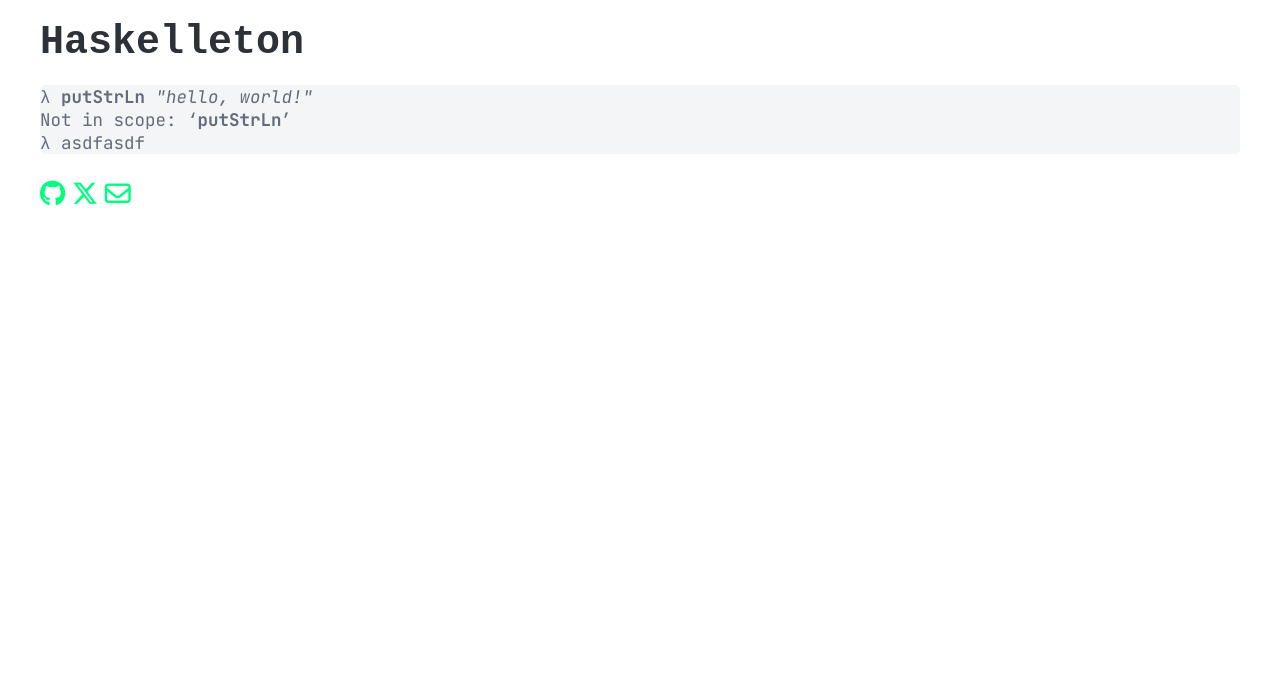
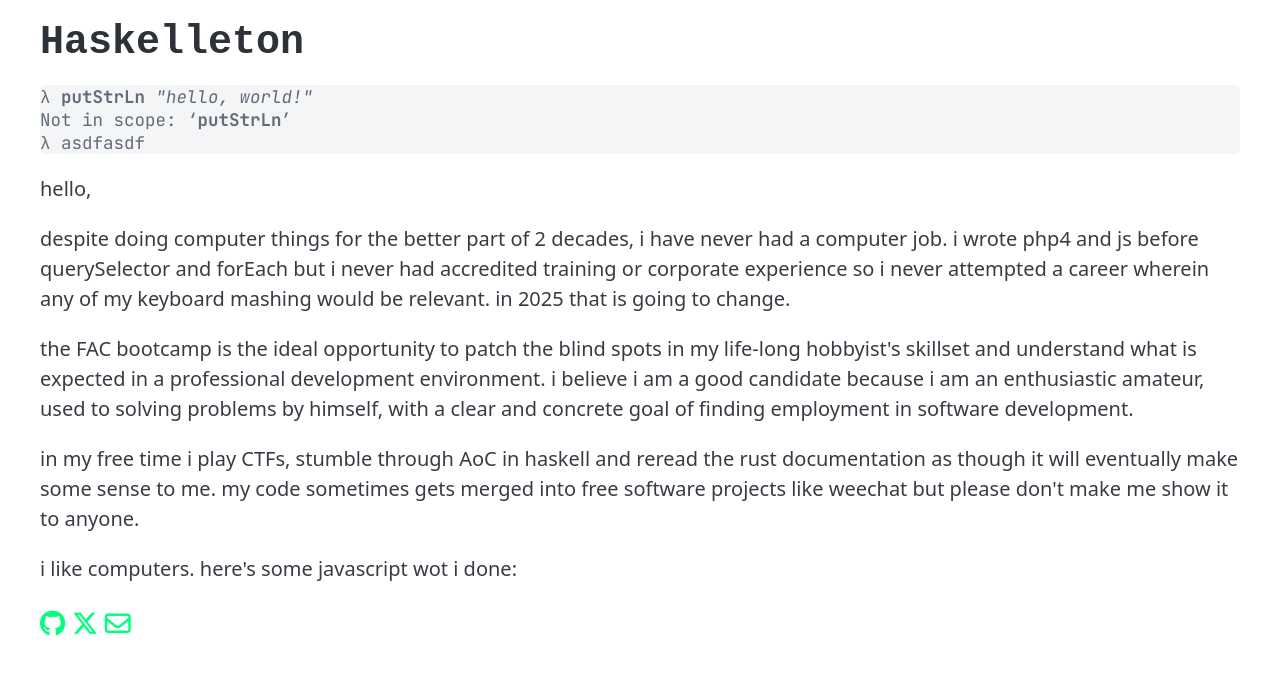
Before and after one commit to Haskelleton/haskelleton.github.io, a plain HTML site: page index.html in a window 1280 px wide. Drawn offline with nearby package versions, Linux system fonts and the light colour scheme; a web font is replaced by a local one.

Commit message:
fleshing out at the 11th hour for submission

```diff
--- a/index.html
+++ b/index.html
@@ -17,6 +17,15 @@
       <pre>λ <b>putStrLn</b> <em>"hello, world!"</em>
 Not in scope: ‘<b>putStrLn</b>’
 λ asdfasdf<span>█</span></pre>
+      <div>
+        <p>hello,</p>
+        <p>despite doing computer things for the better part of 2 decades, i have never had a computer job. i wrote php4 and js before querySelector and forEach but i never had accredited training or corporate experience so i never attempted a career wherein any of my keyboard mashing would be relevant. in 2025 that is going to change.</p>
+        <p>the FAC bootcamp is the ideal opportunity to patch the blind spots in my life-long hobbyist's skillset and understand what is expected in a professional development environment. i believe i am a good candidate because i am an enthusiastic amateur, used to solving problems by himself, with a clear and concrete goal of finding employment in software development. </p>
+        <p>in my free time i play CTFs, stumble through AoC in haskell and reread the rust documentation as though it will eventually make some sense to me. my code sometimes gets merged into free software projects like weechat but please don't make me show it to anyone.</p>
+        <p>i like computers. here's some javascript wot i done:</p>
+      </div>
+      <div id="showcase">
+      </div>
       <ul id="links">
         <li><a href="//github.com/Haskelleton"><i class="fa-brands fa-github"></i></a></li>
         <li><a href="//x.com/haskelleton"><i class="fa-brands fa-x-twitter"></i></a></li>
```
